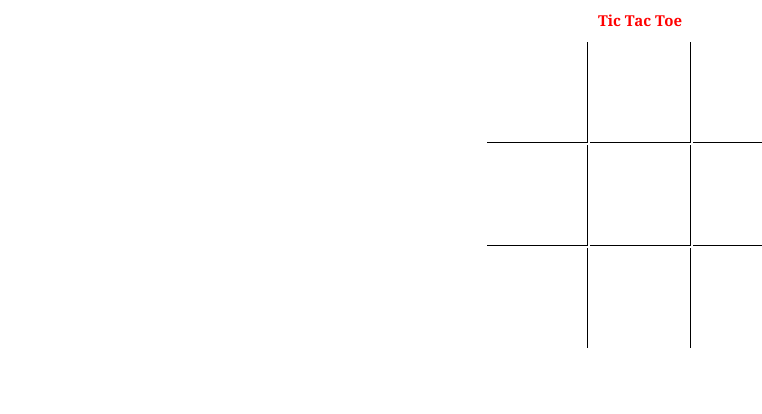
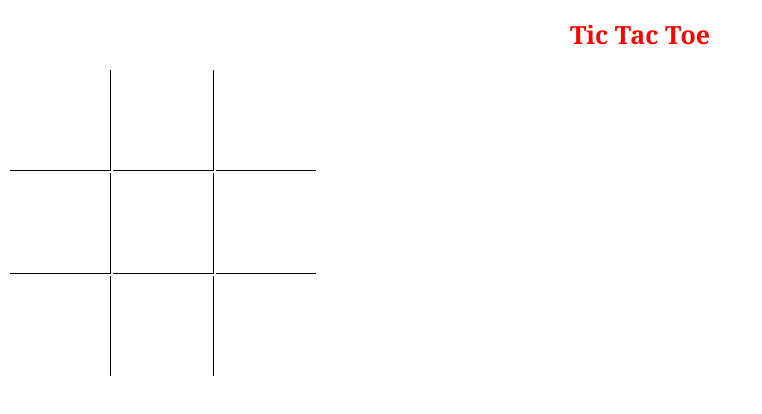
Before and after one commit to olgasater/olgasater2.github.io, a plain HTML site: page Tic_Tac_Toe.html in a window 1280 px wide. Shown: the whole page, without its empty margins (0-762 px from the left). Drawn offline with Linux system fonts and the light colour scheme.

Commit message:
Update Tic_Tac_Toe_style.css

```diff
--- a/Tic_Tac_Toe_style.css
+++ b/Tic_Tac_Toe_style.css
@@ -1,13 +1,13 @@
 h1 {
     font-family: Georgia, Arial, sans-serif;
-    font-size: 15px;
+    font-size: 25px;
     font-weight:800;
     color: red;
     text-align: center;
 }
 
 table {
-    margin: 0 auto;
+    margin: 100 auto;
 }
 
 td {
```
